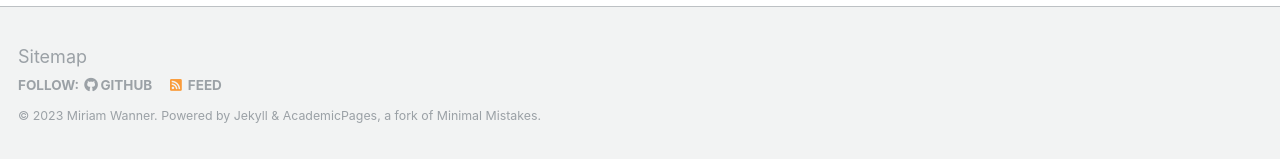
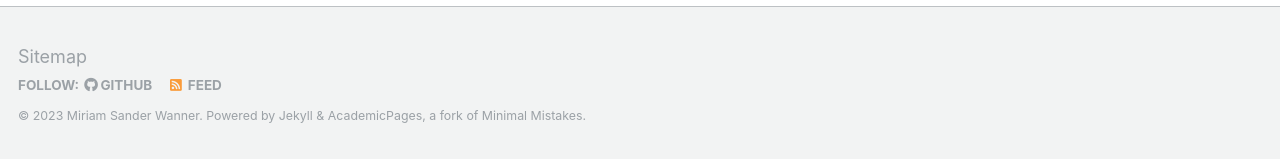
Before and after one commit to miriamwanner/miriamwanner.github.io, a Jekyll site: the page built from _pages/about.md, in a window 1280 px wide. Shown: the part 738-897 px from the top of the page. Built offline with Jekyll 4.4.1, drawn with Linux system fonts in a browser that asks for light colours.

Commit message:
updated name

```diff
--- a/_config.yml
+++ b/_config.yml
@@ -9,7 +9,7 @@
 locale                   : "en-US"
 title                    : "Miriam Wanner"
 title_separator          : "-"
-name                     : &name "Miriam Wanner"
+name                     : &name "Miriam Sander Wanner"
 description              : &description "PhD Student at Johns Hopkins University"
 url                      : https://miriamwanner.github.io # the base hostname & protocol for your site e.g. "https://mmistakes.github.io"
 baseurl                  : "" # the subpath of your site, e.g. "/blog"
```
